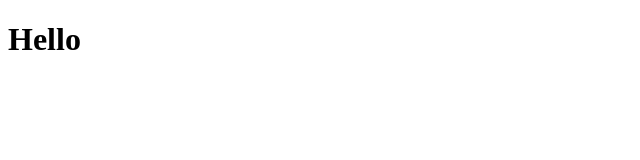
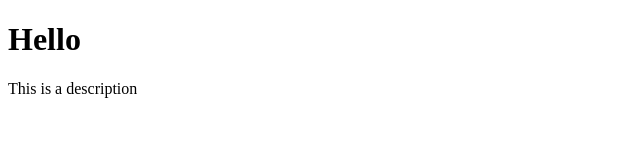
Before and after one commit to dixitsuthar3006/practice, a plain HTML site: page index.html in a window 1280 px wide. Shown: the whole page, without its empty margins (0-640 px from the left). Drawn offline with Linux system fonts and the light colour scheme.

Commit message:
description added

```diff
--- a/index.html
+++ b/index.html
@@ -7,5 +7,6 @@
 </head>
 <body>
     <h1>Hello</h1>
+    <p>This is a description</p>
 </body>
 </html>
```
